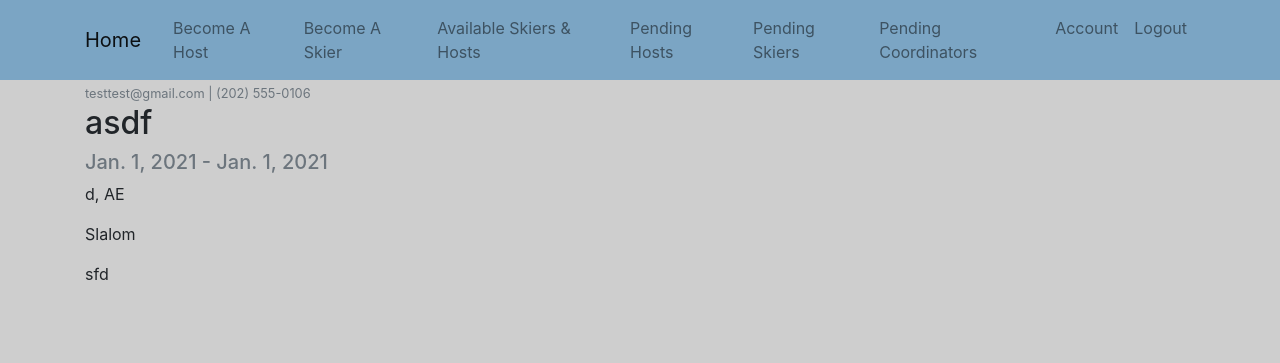
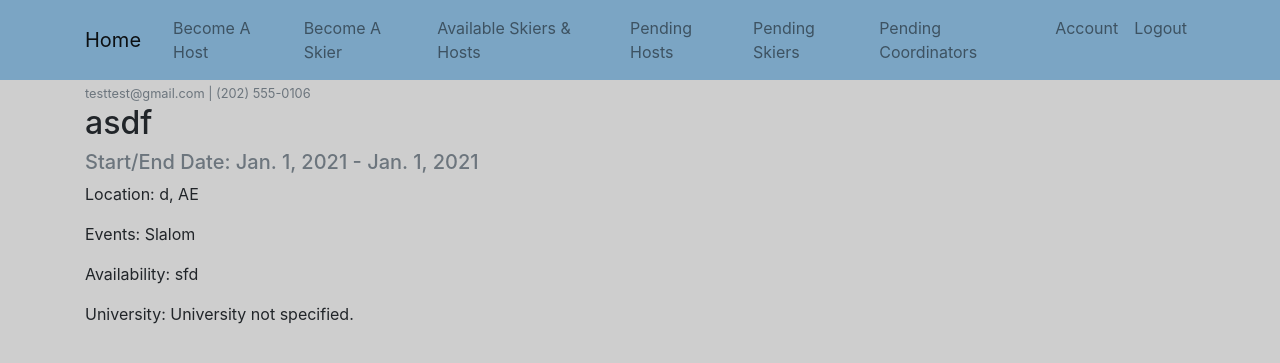
Before and after one commit to RyanMower/HostASkier, a Django app: page /skier/2/ in a window 1280 px wide. Shown: the top 363 px of the page. Run offline with Django 3.2, Linux system fonts and the light colour scheme; a user stored in the database is signed in; data comes from the database, SQL or seed files in the repository; both versions use the stored data as it was after the commit; parts of the project's set-up code (start-up, migrations or seed data) failed here and were passed over; some libraries are stand-ins or nearby versions.

Commit message:
More cleanup

```diff
--- a/HostASkier/HostASkier/urls.py
+++ b/HostASkier/HostASkier/urls.py
@@ -19,9 +19,10 @@ from django.urls import path, include
 from django.conf.urls.static import static
 from django.contrib.auth import views as auth_views
 from account import views as account_views
-from main import views as main_views
-from skier import views as skier_views
-from host import views as host_views
+from main    import views as main_views
+from skier   import views as skier_views
+from host    import views as host_views
+from account import views as account_views
 
 urlpatterns = [
     path('admin/', admin.site.urls),
@@ -39,10 +40,10 @@ urlpatterns = [
     path('become-a-skier', skier_views.SkierFormView.as_view(template_name='skier/skier_form.html'), name='becomeaskier'),
     path('become-a-host', host_views.HostFormView.as_view(template_name='host/host_form.html'), name='becomeahost'),
     path('match/', main_views.match_view, name='match'),
-    #path('match/', main_views.MatchView.as_view(template_name='main/match.html'), name='match'),
     path('account/', account_views.account, name='account'),
     path('host/<int:pk>/', host_views.HostDetailView.as_view(), name="host-detail"),
-    path('skier/<int:pk>/', skier_views.SkierDetailView.as_view(), name="skier-detail")
+    path('skier/<int:pk>/', skier_views.SkierDetailView.as_view(), name="skier-detail"),
+    path('coordinator/<int:pk>/', account_views.AccountDetailView.as_view(), name="coordinator-detail"),
 ]
 
 if settings.DEBUG:
--- a/HostASkier/account/templates/account/pending_coordinators.html
+++ b/HostASkier/account/templates/account/pending_coordinators.html
@@ -9,11 +9,11 @@
       <div class="card">
         <div class="card-body">
           <h5 class="card-title">{{ coord.email }}</h5>
-          <a href="#" class="card-link">View Details</a>
+          <a href="{% url 'coordinator-detail' coord.id %}" class="card-link">View Details</a>
           <form method="POST">
             {% csrf_token %}
-            <input class="btn btn-primary" type="submit" value="Decline" name="status">
             <input class="btn btn-primary" type="submit" value="Accept" name="status">
+            <input class="btn btn-danger" type="submit" value="Decline" name="status">
             <input type="hidden" name="id" value={{ coord.id }}>
           </form>
         </div>
--- a/HostASkier/host/templates/host/pending_hosts.html
+++ b/HostASkier/host/templates/host/pending_hosts.html
@@ -9,11 +9,11 @@
         <div class="card mt-2">
           <div class="card-body">
             <h5 class="card-title">{{ host.name }}</h5>
-            <a href="#" class="card-link">View Details</a>
+            <a href="{% url 'host-detail' host.id %}" class="card-link">View Details</a>
             <form method="POST">
               {% csrf_token %}
+              <input class="btn btn-primary" type="submit" value="Accept" name="status">
               <input class="btn btn-danger" type="submit" value="Decline" name="status">
-              <input class="btn btn-primary" type="submit" value="Accept" name="status">
               <input type="hidden" name="id" value={{ host.id }}>
             </form>
           </div>
--- a/HostASkier/skier/templates/skier/pending_skiers.html
+++ b/HostASkier/skier/templates/skier/pending_skiers.html
@@ -9,11 +9,11 @@
         <div class="card mt-2">
           <div class="card-body">
             <h5 class="card-title">{{ skier.name }}</h5>
-            <a href="#" class="card-link">View Details</a>
+            <a href="{% url 'skier-detail' skier.id %}" class="card-link">View Details</a>
             <form method="POST">
               {% csrf_token %}
+              <input class="btn btn-primary" type="submit" value="Accept" name="status">
               <input class="btn btn-danger" type="submit" value="Decline" name="status">
-              <input class="btn btn-primary" type="submit" value="Accept" name="status">
               <input type="hidden" name="id" value={{ skier.id }}>
             </form>
           </div>
--- a/HostASkier/skier/templates/skier/skier_detail.html
+++ b/HostASkier/skier/templates/skier/skier_detail.html
@@ -7,22 +7,14 @@
 	<small class="text-muted">{{ object.email }} | {{ object.phone_number }}</small>
       </div>
       <h2 class="article-title">{{ object.name }}</h2>
-      <h5 class="text-muted">{{ object.start_date }} - {{ object.end_date }}</h5>
-      <p class="article-content">{{ object.city }}, {{ object.state }}</p>
-      <p class="article-content">{{ object.events }}</p>
-      <p class="article-content">{{ object.availability }}</p>
-      <p class="article-content">{{ object.notes }}</p>
-      {% if object.notes %}
-        <p class="article-content">{{ object.notes }}</p>
-      {% endif %}
-      {% if object.image1 %}
-        <img class="article-img" src="{{ object.image1.url }}">
-      {% endif %}
-      {% if object.image2 %}
-        <img class="article-img" src="{{ object.image2.url }}">
-      {% endif %}
-      {% if object.image3 %}
-        <img class="article-img" src="{{ object.image3.url }}">
+      <h5 class="text-muted">Start/End Date: {{ object.start_date }} - {{ object.end_date }}</h5>
+      <p class="article-content">Location: {{ object.city }}, {{ object.state }}</p>
+      <p class="article-content">Events: {{ object.events }}</p>
+      <p class="article-content">Availability: {{ object.availability }}</p>
+      {% if object.university %}
+      <p class="article-content">University: {{ object.university }}</p>
+      {% else %}
+      <p class="article-content">University: University not specified.</p>
       {% endif %}
     </div>
   </article>
```
Also changed, not shown: HostASkier/account/templates/account/account_detail.html (added, +11 -0 lines), HostASkier/account/views.py (+18 -0 lines), HostASkier/host/templates/host/host_detail.html (+5 -5 lines), HostASkier/main/views.py (+5 -3 lines), HostASkier/db.sqlite3, HostASkier/media/site_pics/4k_photo_lDCTQvk.jpg (added), HostASkier/media/site_pics/IMG-0012_5BaENPE.jpg (added), HostASkier/media/site_pics/IMG-0012_YMk0ana.jpg (added), HostASkier/media/site_pics/Wallpaper_3bfZ0rG.jpg (added), HostASkier/media/site_pics/Wallpaper_x6KQK8Y.jpg (added).
